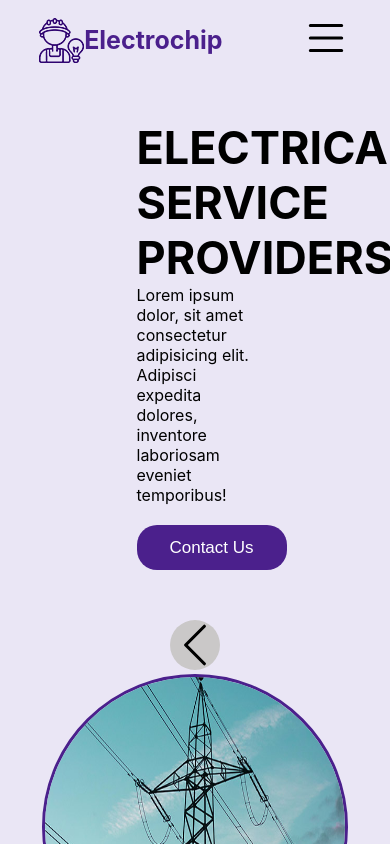
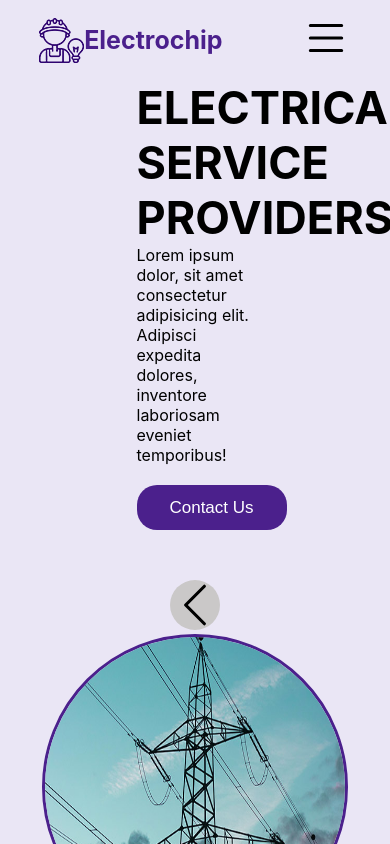
Before and after one commit to Davit-hakobyan/electrochip, a React (Create React App) app: page / in a window 390 px wide. Shown: the top 844 px of the page. Built offline with nearby package versions, Linux system fonts and the light colour scheme.

Commit message:
electrochip

```diff
--- a/src/component/ServisComponent/Servis.css
+++ b/src/component/ServisComponent/Servis.css
@@ -80,6 +80,9 @@
  }
 
  @media screen and (max-width: 500px) {
+    .servis{
+        padding:0px;
+    }
     .slid{
         margin-top: 50px;
 
@@ -88,9 +91,7 @@
     }
     .erevacox{
         overflow: hidden;
-
-
-         width: 300px;
+        width: 300px;
          height: 300px;
          border-radius: 50%;
          border: 3px solid #4B208C;
```
